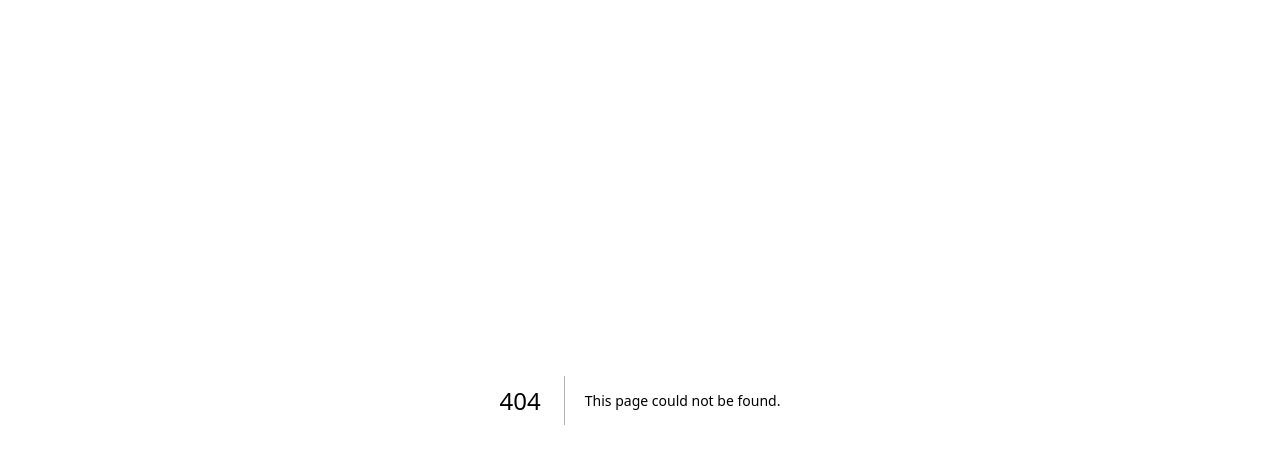
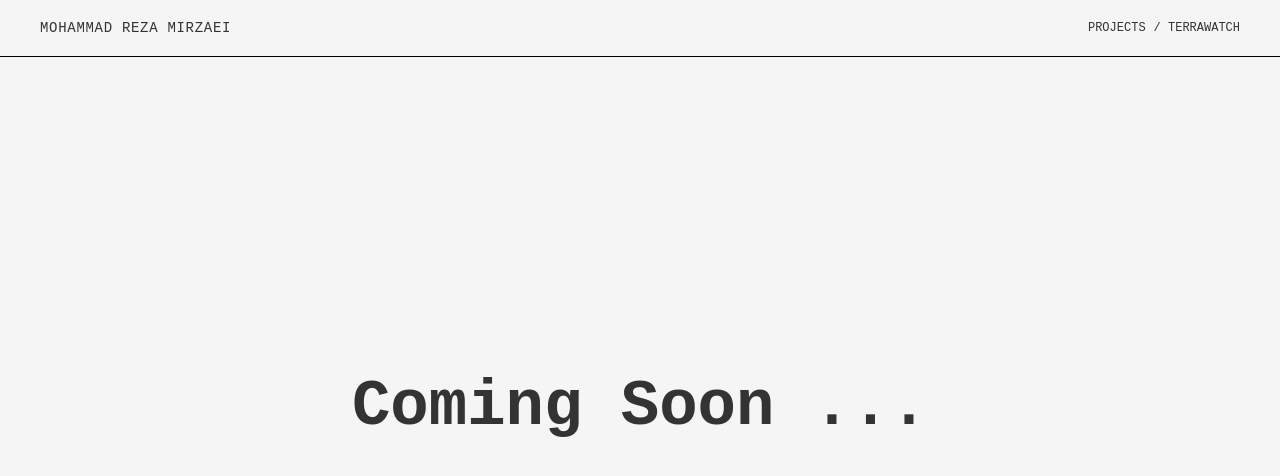
Before and after one commit to mamalmirza/mamalwp, a Next.js app: page /terrawatch in a window 1280 px wide. Before the commit this address had no page. Shown: the top 476 px of the page. Built offline with nearby package versions, Linux system fonts and the light colour scheme.

Commit message:
Add hero section styles: Introduce new CSS classes for centering and constraining the hero wrapper and div, enhancing layout and presentation.

```diff
--- a/src/app/globals.css
+++ b/src/app/globals.css
@@ -106,6 +106,22 @@
     margin-bottom: 20px;
     color: #333;
   }
+
+  .hero-wrapper-center {
+    display: flex;
+    justify-content: center; /* horizontal centering */
+    align-items: center;     /* vertical centering */
+    height: calc(100vh - 80px);           /* full viewport height */
+    text-align: center;
+    border-bottom: none;
+    padding: 0 20px;         /* optional horizontal padding */
+  }
+
+  .hero-div-center {
+    max-width: 800px;        /* optional: constrain width */
+  }
+
+
 
   .hero-wrapper-test {
     padding: 0 20px 80px;
--- /dev/null
+++ b/src/app/terrawatch/page.tsx
@@ -0,0 +1,45 @@
+import React from 'react';
+
+export default function Terrawatch() {
+  return (
+    <>
+      {/* Grain Container */}
+      <div id="grain" className="grain-container"></div>
+
+      {/* Navigation */}
+      <div
+        data-collapse="small"
+        data-animation="default"
+        data-duration="400"
+        data-easing="ease"
+        data-easing2="ease"
+        role="banner"
+        className="navbar"
+      >
+        <div className="nav-container">
+          <a href="/" aria-current="page" className="logo" aria-label="home">
+            <div className="name-text">Mohammad Reza Mirzaei</div>
+          </a>
+          <nav role="navigation" className="nav-menu">
+            <div className="nav-div-left">
+              <div className="nav-text">Projects</div>
+              <a href="/terrawatch" className="nav-text link">
+                / TERRAWATCH
+              </a>
+            </div>
+          </nav>
+        </div>
+      </div>
+
+      {/* Hero Section - Centered */}
+        <section className="hero-wrapper-center">
+            <div className="hero-div-center">
+                    <h1 className="hero-text">Coming Soon ...</h1>
+            </div>
+        </section>
+
+
+
+    </>
+  );
+}
```
